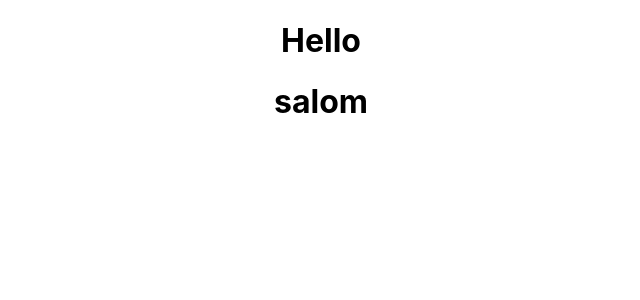
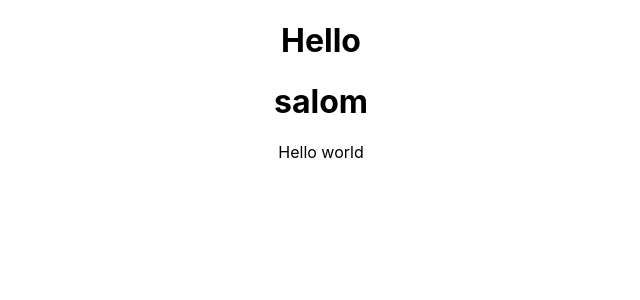
Before and after one commit to Asomiddin1/online-store, a React (Create React App) app: page / in a window 1280 px wide. Shown: the top 300 px of the page, without its empty margins (319-959 px from the left). Built offline with nearby package versions, Linux system fonts and the light colour scheme.

Commit message:
hello world

```diff
--- a/src/App.js
+++ b/src/App.js
@@ -6,6 +6,7 @@ function App() {
     <div className="App">
       <h1>Hello</h1>
       <h1>salom</h1>
+      <p>Hello world</p>
     </div>
   );
 }
```
